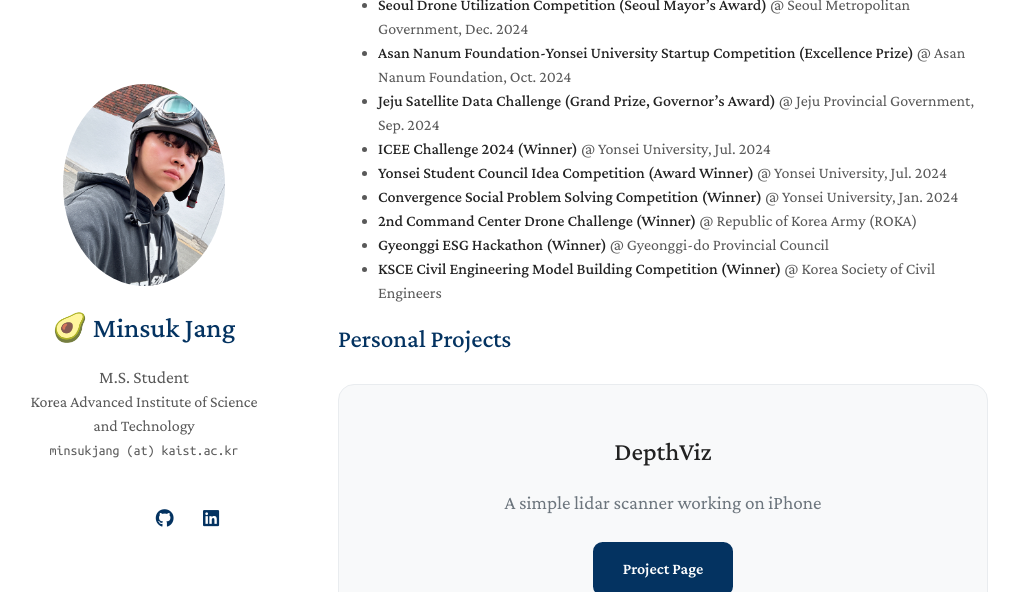
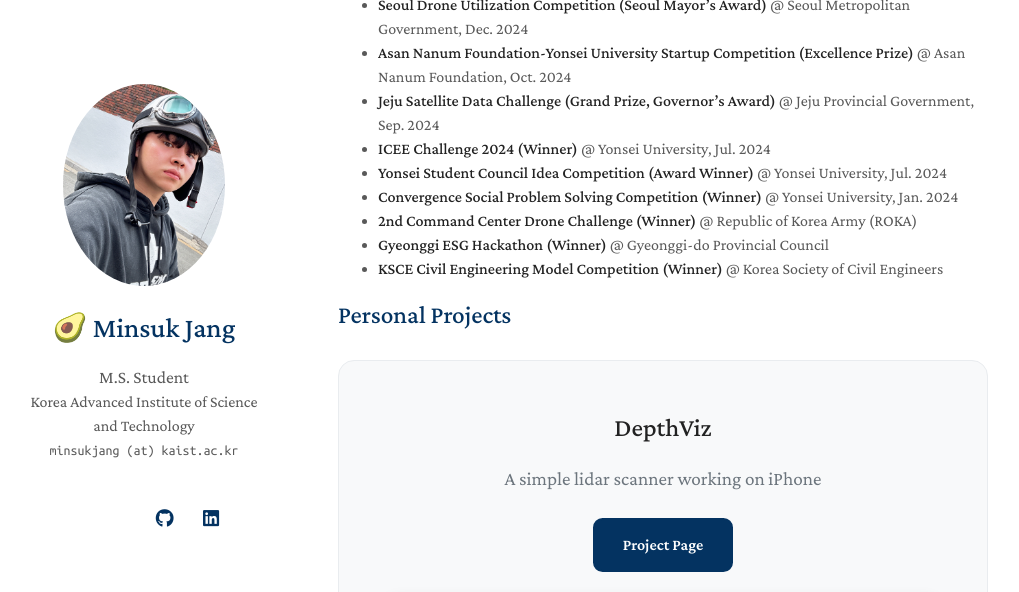
Before and after one commit to tersite1/tersite1.github.io, a Jekyll site: the page built from index.md, in a window 1280 px wide and 900 px high, scrolled down 2087 px, cut to the strip 0-592 px from the top of the window. Shown: the whole strip, without its empty margins (132-1151 px from the left). Built offline with Jekyll 4.4.1, drawn with Linux system fonts in a browser that asks for light colours; a style sheet for code colours, icons or effects is not loaded; our own code applies the rules of GitHub Pages for plain Markdown files.

Commit message:
Update index.md

```diff
--- a/index.md
+++ b/index.md
@@ -61,7 +61,7 @@ I am also the founder of @[XYZ Innovation](https://www.linkedin.com/company/xyzi
 * **Convergence Social Problem Solving Competition (Winner)** @ Yonsei University, Jan. 2024
 * **2nd Command Center Drone Challenge (Winner)** @ Republic of Korea Army (ROKA)
 * **Gyeonggi ESG Hackathon (Winner)** @ Gyeonggi-do Provincial Council
-* **KSCE Civil Engineering Model Building Competition (Winner)** @ Korea Society of Civil Engineers
+* **KSCE Civil Engineering Model Competition (Winner)** @ Korea Society of Civil Engineers
 
 
 
```
